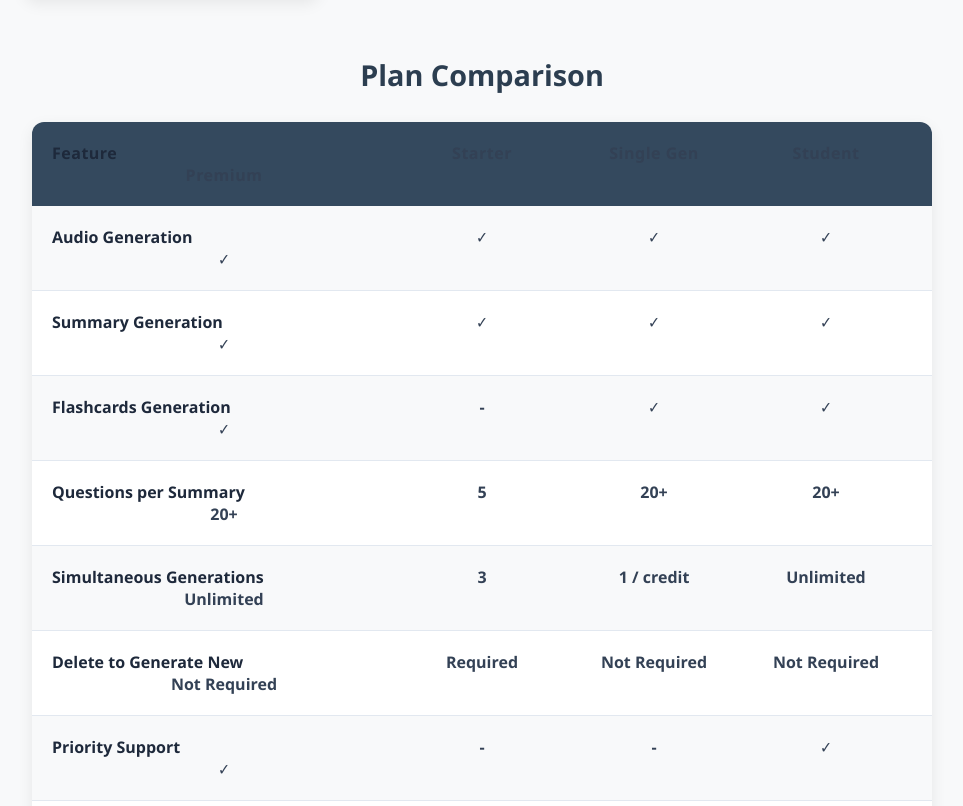
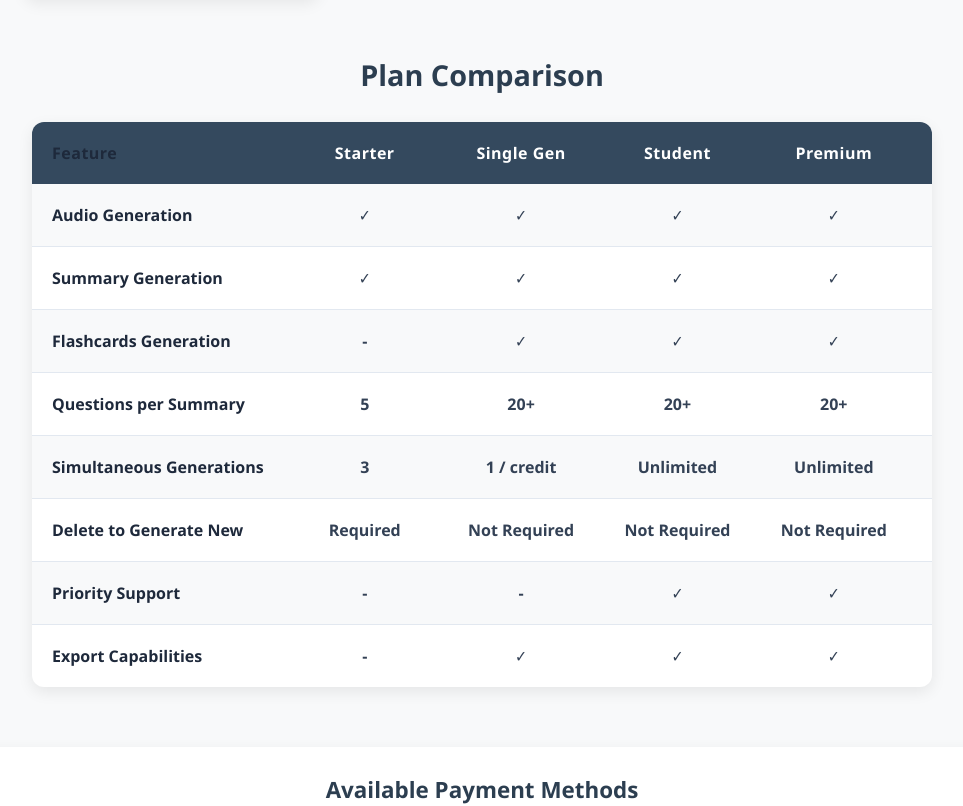
Before and after one commit to ayorex11/socratic-frontend, a Vue app: page /pricing in a window 1280 px wide. Shown: the part 2026-2832 px from the top of the page, without its empty margins (158-1121 px from the left). Built offline with nearby package versions, Linux system fonts and the light colour scheme; no server answers.

Commit message:
fixed pricing table

```diff
--- a/src/components/Layout.vue
+++ b/src/components/Layout.vue
@@ -114,8 +114,8 @@ const closeMobileMenu = () => {
   isMobileMenuOpen.value = false
 }
 
-const handleLogout = () => {
-  authStore.logout()
+const handleLogout = async () => {
+  await authStore.logout()
   closeMobileMenu()
   // Redirect to home page after logout
   router.push('/')
--- a/src/views/PricingView.vue
+++ b/src/views/PricingView.vue
@@ -1142,7 +1142,7 @@ onMounted(() => {
 
 .comparison-header {
   display: grid;
-  grid-template-columns: 2fr 1fr 1fr 1fr;
+  grid-template-columns: 1.5fr repeat(4, 1fr);
   background: #34495e;
   color: white;
   font-weight: 700;
@@ -1153,7 +1153,7 @@ onMounted(() => {
 
 .comparison-row {
   display: grid;
-  grid-template-columns: 2fr 1fr 1fr 1fr;
+  grid-template-columns: 1.5fr repeat(4, 1fr);
   padding: clamp(16px, 3vw, 20px);
   border-bottom: 1px solid #e2e8f0;
   align-items: center;
@@ -1174,7 +1174,11 @@ onMounted(() => {
   color: #1e293b;
 }
 
-.plan-type,
+.plan-type {
+  text-align: center;
+  color: #ffffff;
+}
+
 .plan-feature {
   text-align: center;
   color: #334155;
--- a/src/views/UserProfile.vue
+++ b/src/views/UserProfile.vue
@@ -306,8 +306,8 @@ const handlePasswordChange = async () => {
       passwordForm.value.new_password2 = ''
 
       // Logout user after 2 seconds so they can verify legitimacy
-      setTimeout(() => {
-        authStore.logout()
+      setTimeout(async () => {
+        await authStore.logout()
         router.push('/login')
       }, 2000)
     } else {
```
